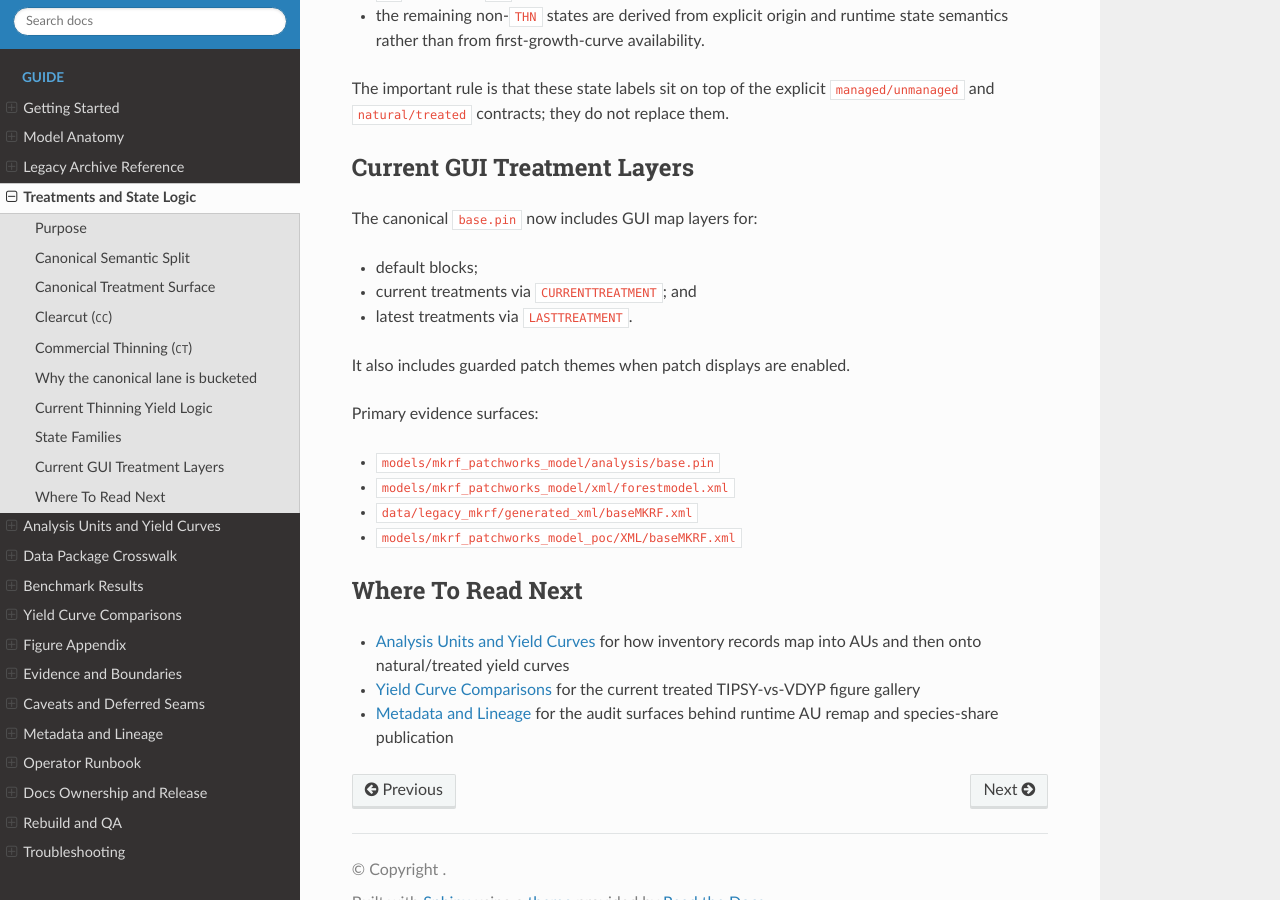
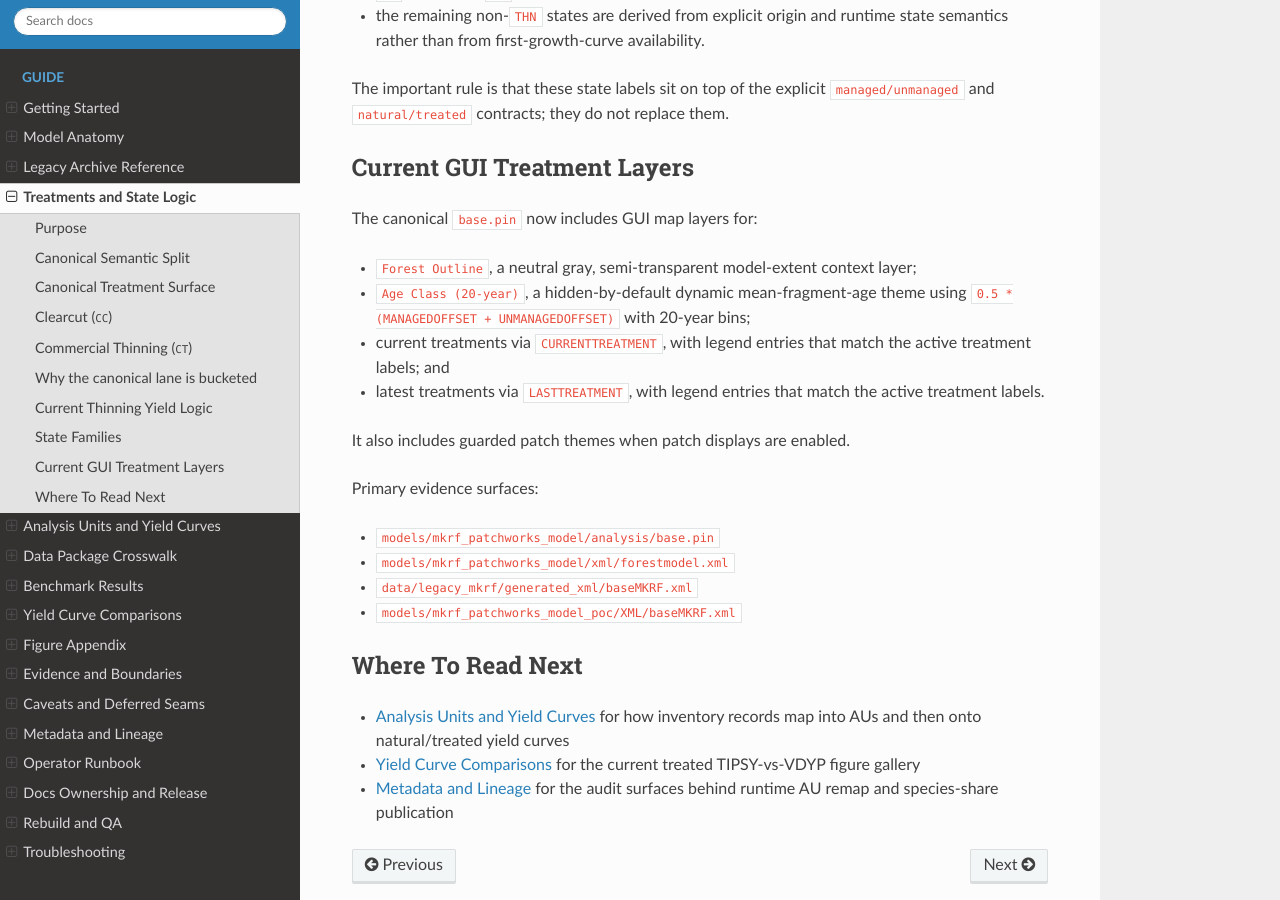
Before and after one commit to UBC-FRESH/femic-mkrf-instance, a Sphinx documentation site: the page built from docs/treatments-and-state-logic.rst, in a window 1280 px wide and 900 px high, scrolled down 4319 px. Built offline with Sphinx 7.4.7 and the Read the Docs theme 3.1.0, drawn with Linux system fonts in a browser that asks for light colours.

Commit message:
Fix MKRF Patchworks map layer presentation

```diff
--- a/docs/treatments-and-state-logic.rst
+++ b/docs/treatments-and-state-logic.rst
@@ -208,9 +208,14 @@ Current GUI Treatment Layers
 
 The canonical ``base.pin`` now includes GUI map layers for:
 
-- default blocks;
-- current treatments via ``CURRENTTREATMENT``; and
-- latest treatments via ``LASTTREATMENT``.
+- ``Forest Outline``, a neutral gray, semi-transparent model-extent context
+  layer;
+- ``Age Class (20-year)``, a hidden-by-default dynamic mean-fragment-age
+  theme using ``0.5 * (MANAGEDOFFSET + UNMANAGEDOFFSET)`` with 20-year bins;
+- current treatments via ``CURRENTTREATMENT``, with legend entries that match
+  the active treatment labels; and
+- latest treatments via ``LASTTREATMENT``, with legend entries that match the
+  active treatment labels.
 
 It also includes guarded patch themes when patch displays are enabled.
 
```
Also changed, not shown: docs/operator-runbook.rst (+14 -0 lines), 1 other file.
